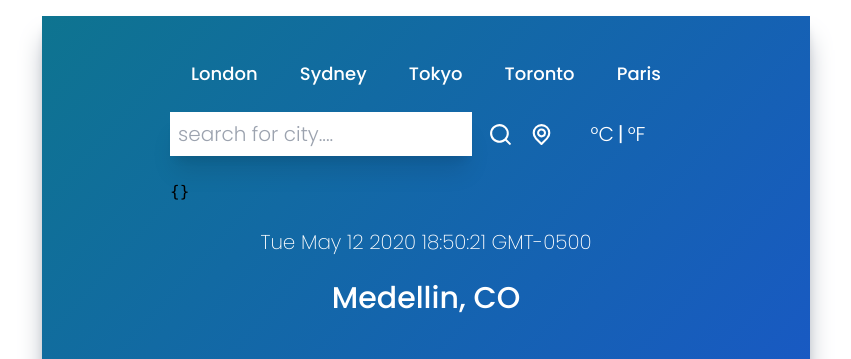
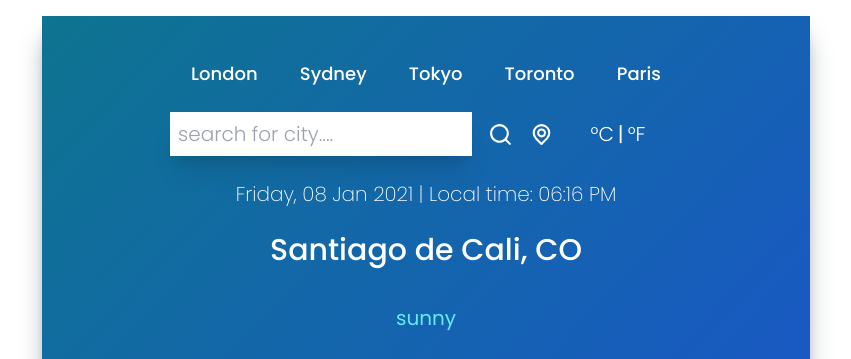
Before and after one commit to david-portilla/weather, a React (Create React App) app: page / in a window 1280 px wide. Shown: the top 359 px of the page, without its empty margins (214-1065 px from the left). Built offline with nearby package versions, Linux system fonts and the light colour scheme.

Commit message:
adding Time and Location data, foresctar, hourly and daily data

```diff
--- a/src/App.js
+++ b/src/App.js
@@ -12,6 +12,9 @@ function App() {
   const {
     lat,
     lon,
+    timezone,
+    daily,
+    hourly,
     temp,
     feels_like,
     temp_min,
@@ -31,11 +34,26 @@ function App() {
     <>
       <div className="mx-auto max-w-screen-md mt-4 py-5 px-32 bg-gradient-to-br from-cyan-700 to-blue-700 h-fit shadow-xl shadow-gray-400">
         <TopButtons></TopButtons>
-        <SearchForm city={city} setCity={setCity} setApiResult={setApiResult} />
+        <SearchForm
+          city={city}
+          setCity={setCity}
+          apiResult={apiResult}
+          setApiResult={setApiResult}
+        />
 
-        {apiResult && <code>{JSON.stringify(apiResult)}</code>}
+        {/* {apiResult && <code>{JSON.stringify(apiResult)}</code>} */}
 
-        <TimeAndLocation time={dt} country={country} name={name} />
+        <TimeAndLocation
+          dt={dt}
+          lat={lat}
+          lon={lon}
+          name={name}
+          timezone={timezone}
+          country={country}
+          apiResult={apiResult}
+          setApiResult={setApiResult}
+        />
+
         <TemperatureAndDetails
           details={details}
           icon={icon}
@@ -52,12 +70,14 @@ function App() {
           title="HOURLY FORECAST"
           lat={lat}
           lon={lon}
+          hourly={hourly}
           setApiResult={setApiResult}
         />
         <Forecast
           title="DAILY FORECAST"
           lat={lat}
           lon={lon}
+          daily={daily}
           setApiResult={setApiResult}
         />
       </div>
--- a/src/components/SearchForm.jsx
+++ b/src/components/SearchForm.jsx
@@ -3,7 +3,7 @@ import * as Unicons from "@iconscout/react-unicons";
 import { useFetch } from "../hooks/useFetch";
 import { formatCurrentWeather } from "../services/utils";
 
-const SearchForm = ({ city, setCity, setApiResult }) => {
+const SearchForm = ({ city, setCity, apiResult, lat, lon, setApiResult }) => {
   const URL = `https://api.openweathermap.org/data/2.5/weather?q=${city}&appid=${process.env.REACT_APP_API_KEY}&units=metric`;
 
   const [inputError, setInputError] = useState(false);
@@ -29,15 +29,14 @@ const SearchForm = ({ city, setCity, setApiResult }) => {
     if (data) {
       if (data.cod === "404") {
         setInputError(true);
-      }
-      if (data.cod !== "404") {
-        console.log("data: ", formatCurrentWeather(data));
+      } else {
         setApiResult(formatCurrentWeather(data));
       }
-      setCity("");
+      // setCity("");
     }
 
     return () => handleCancelRequest;
+    // eslint-disable-next-line react-hooks/exhaustive-deps
   }, [data]);
 
   return (
--- a/src/components/TimeAndLocation.jsx
+++ b/src/components/TimeAndLocation.jsx
@@ -1,22 +1,59 @@
-import React from "react";
+import React, { useEffect } from "react";
+import { useFetch } from "../hooks/useFetch";
+import { formatToLocalTime } from "../services/utils";
+import { DateTime } from "luxon";
+import { formatForecastWeather } from "../services/utils";
 
 const TimeAndLocation = ({
-  time = "Tue May 12 2020 18:50:21 GMT-0500",
+  dt,
+  lat,
+  lon,
+  timezone,
+  name = "Santiago de Cali",
   country = "CO",
-  name = "Medellin",
+  apiResult,
+  setApiResult,
 }) => {
+  const URL = `https://api.openweathermap.org/data/2.5/onecall?lat=${lat}&lon=${lon}&exclude=minutely,alerts&appid=${process.env.REACT_APP_API_KEY}&units=metric`;
+
+  const now = DateTime.now();
+  const { data, loading, handleRequest, handleCancelRequest } = useFetch(URL);
+
+  useEffect(() => {
+    if (lat && lon) {
+      handleRequest();
+      data && setApiResult({ ...apiResult, ...formatForecastWeather(data) });
+    }
+    return () => handleCancelRequest;
+    // eslint-disable-next-line react-hooks/exhaustive-deps
+  }, [lat, lon, data]);
+
   return (
-    <div>
+    <>
       <div className="flex items-center justify-center my-6">
-        <p className="text-white text-xl font-extralight">{time} </p>
+        {now && dt === undefined && !loading && (
+          <p className="text-white text-xl font-extralight">
+            {now
+              .toFormat("cccc, dd LLL yyyy' | Local time: 'hh:mm a")
+              .toString()}
+          </p>
+        )}
+
+        {timezone && !loading && (
+          <p className="text-white text-xl font-extralight">
+            {formatToLocalTime(dt, timezone)}
+          </p>
+        )}
       </div>
 
-      <div className="flex items-center justify-center my-3">
-        <p className="text-white text-3xl font-medium">
-          {name}, {country}
-        </p>
-      </div>
-    </div>
+      {!loading && (
+        <div className="flex items-center justify-center my-3">
+          <p className="text-white text-3xl font-medium">
+            {name}, {country}
+          </p>
+        </div>
+      )}
+    </>
   );
 };
 
--- a/src/services/utils.js
+++ b/src/services/utils.js
@@ -1,10 +1,12 @@
 import { DateTime } from "luxon";
 
-const formatToLocalTime = (
+export const formatToLocalTime = (
   secs,
   zone,
   format = "cccc, dd LLL yyyy' | Local time: 'hh:mm a"
-) => DateTime.fromSeconds(secs).setZone(zone).toFormat(format);
+) => {
+  return DateTime.fromSeconds(secs).setZone(zone).toFormat(format).toString();
+};
 
 export const formatCurrentWeather = (data) => {
   const {
```
